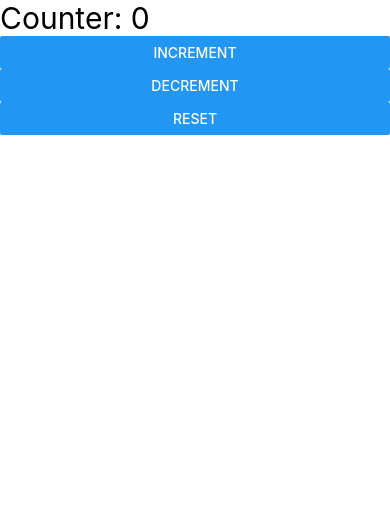
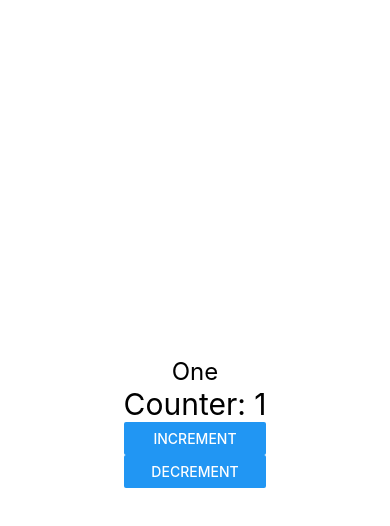
Before and after one commit to farzeen-ali/React-Native-Full-Course-2024-The-Techzeen, a React Native app: screen / in a window 390 px wide. Shown: the top 526 px of the page. Built offline with nearby package versions, Linux system fonts and the light colour scheme.

Commit message:
Zustand | A State Management Library

```diff
--- a/App.jsx
+++ b/App.jsx
@@ -1,5 +1,5 @@
 /* eslint-disable prettier/prettier */
-// /* eslint-disable react-native/no-inline-styles */
+/* eslint-disable react-native/no-inline-styles */
 
 // import React from 'react';
 // import { Button, Text, View } from 'react-native';
@@ -116,18 +116,34 @@
 
 // export default App;
 
+// Redux Toolkit
+
+// import React from 'react';
+// import {Provider} from 'react-redux';
+// import { store } from './src/redux/store/store';
+// import Counter from './src/components/Counter';
+
+// const App = () => {
+//   return(
+//     <Provider store={store}>
+//       <Counter />
+//     </Provider>
+//   );
+// };
+
+// export default App;
+
 
 
 import React from 'react';
-import {Provider} from 'react-redux';
-import { store } from './src/redux/store/store';
-import Counter from './src/components/Counter';
+import { View } from 'react-native';
+import One from './src/components/One';
 
 const App = () => {
-  return(
-    <Provider store={store}>
-      <Counter />
-    </Provider>
+  return (
+    <View style={{ flex: 1 }}>
+       <One />
+    </View>
   );
 };
 
--- a/package.json
+++ b/package.json
@@ -27,7 +27,8 @@
     "react-native-screens": "^3.34.0",
     "react-native-tab-view": "^3.5.2",
     "react-native-vector-icons": "^10.1.0",
-    "react-redux": "^9.1.2"
+    "react-redux": "^9.1.2",
+    "zustand": "^5.0.0-rc.2"
   },
   "devDependencies": {
     "@babel/core": "^7.20.0",
--- /dev/null
+++ b/src/components/One.jsx
@@ -0,0 +1,16 @@
+/* eslint-disable prettier/prettier */
+/* eslint-disable react-native/no-inline-styles */
+import { View, Text } from 'react-native';
+import React from 'react';
+import Two from './Two';
+
+const One = () => {
+  return (
+    <View style={{flex: 1, justifyContent: 'center', alignItems: 'center'}}>
+      <Text style={{fontSize: 24}}>One</Text>
+      <Two />
+    </View>
+  );
+};
+
+export default One;
--- /dev/null
+++ b/src/components/Two.jsx
@@ -0,0 +1,18 @@
+/* eslint-disable prettier/prettier */
+/* eslint-disable react-native/no-inline-styles */
+import { View, Text, Button } from 'react-native';
+import React from 'react';
+import { useCounterStore } from '../zustand/store';
+
+const Two = () => {
+    const {count, increment, decrement} = useCounterStore();
+  return (
+    <View>
+      <Text style={{fontSize: 30}}>Counter: {count}</Text>
+      <Button title="Increment" onPress={increment} />
+      <Button title="Decrement" onPress={decrement}  />
+    </View>
+  );
+};
+
+export default Two;
--- /dev/null
+++ b/src/zustand/store.js
@@ -0,0 +1,8 @@
+/* eslint-disable prettier/prettier */
+import {create} from 'zustand';
+
+export const useCounterStore = create((set) => ({
+    count: 1,
+    increment: () => set((state) => ({count: state.count + 1})),
+    decrement: () => set((state) => ({count: state.count - 1})),
+}));
```
Also changed, not shown: 1 other file (tests, documents, lock files or other folders).
